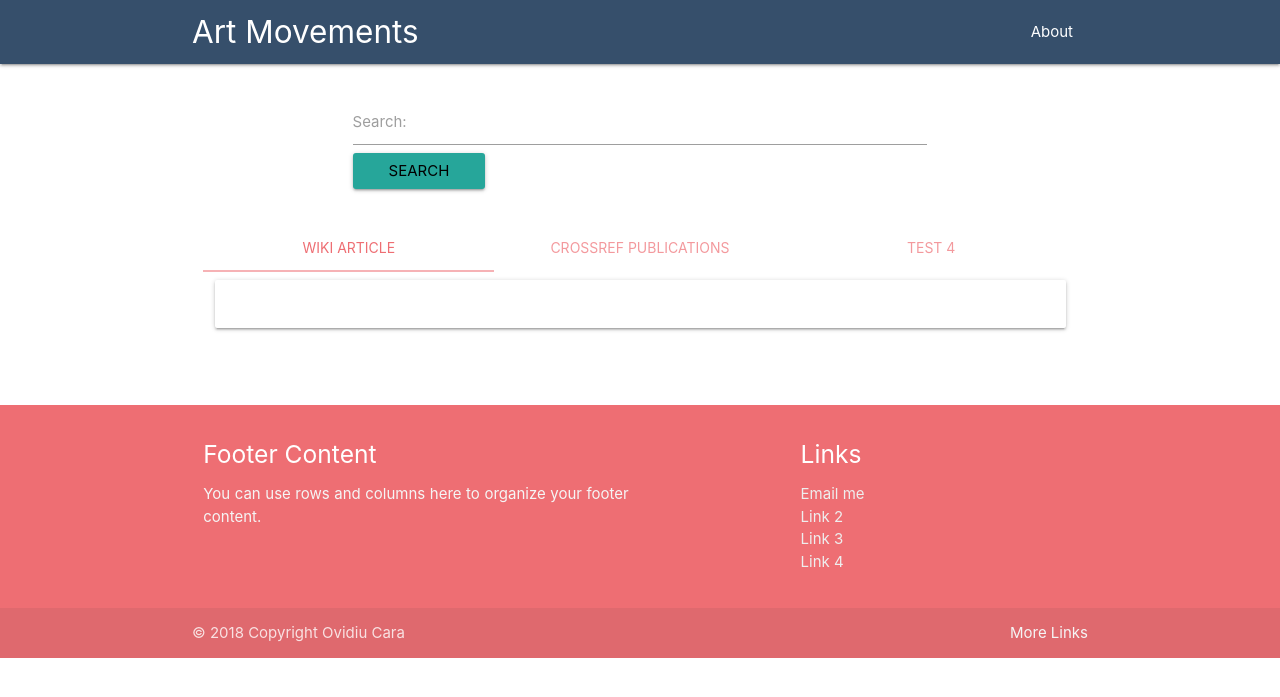
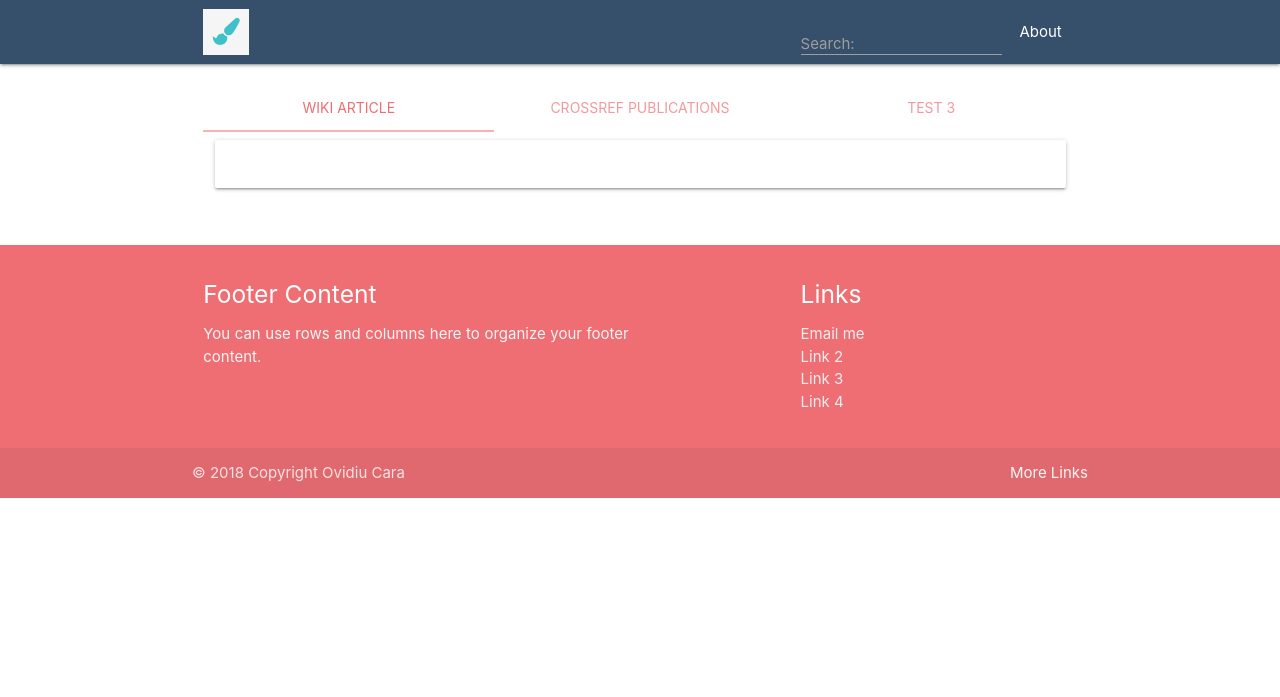
Before and after one commit to rephlexions/RAVE, a Django app: page /view/?page=Post-Impressionism in a window 1280 px wide. Shown: the top 697 px of the page. Run offline with Django 3.2, Linux system fonts and the light colour scheme; data that the repository does not hold is empty; some libraries are stand-ins or nearby versions.

Commit message:
UI/UX fixes

```diff
--- a/static/css/home.css
+++ b/static/css/home.css
@@ -0,0 +1,5 @@
+h4{
+    width: 100%;
+    text-align: center;
+
+}
--- a/static/css/rave.css
+++ b/static/css/rave.css
@@ -1,10 +1,11 @@
 body{
     text-align: justify;
+}
 
-}
 nav{
     background-color: #364f6b;
 }
+
 span.card-title {
     background-color: rgba(0, 0, 0, .3);
     width: 359px;
@@ -22,3 +23,10 @@ div.card-image{
     display: block;
     margin: auto;
 }
+
+#navbar-form{
+    display: none;
+}
+#navbar-form input, select, textarea{
+    color: white;
+}
--- a/static/js/home-jquery.js
+++ b/static/js/home-jquery.js
@@ -9,6 +9,7 @@ $('document').ready(function () {
             }
         });
     });
+
 });
 
 /*
--- a/static/js/search-jquery.js
+++ b/static/js/search-jquery.js
@@ -16,8 +16,8 @@ $("document").ready(function () {
 
     var parsed_data = JSON.parse(jsondata);
     var titles = parsed_data["text"][1];
-    console.log(parsed_data);
     var intro_text = parsed_data["text"][2];
+
     if(titles.length === 0){
         var txt = $("<h5></h5>").text("Couldn't find anything :(");
         $("div.empty-results").append(txt);
--- a/static/js/viewer-jquery.js
+++ b/static/js/viewer-jquery.js
@@ -1,15 +1,17 @@
 $('document').ready(function () {
     //Get page name
     var vars = [], hash;
-    var hashes = window.location.href.slice(window.location.href.indexOf('?') + 1).split('&');
+    var hashes = window.location.href.slice(window.location.href.indexOf('?') + 1).split('#');
     for(var i = 0; i < hashes.length; i++){
         hash = hashes[i].split('=');
         vars.push(hash[0]);
         vars[hash[0]] = hash[1];
     }
     var pagename = vars['page'];
-    $('div.mw-parser-output').prepend('<h2 id="pagetitle"></h2>');
-    $('#pagetitle').text(pagename);
+    console.log(pagename);
+    var titleheader = $("<h2></h2>");    // Create with jQuery
+
+    $('div.mw-parser-output').prepend(titleheader);
 
    var parsed_data = JSON.parse(json_page_data);
     $("#wiki-data").html(parsed_data);
@@ -22,6 +24,8 @@ $('document').ready(function () {
         $(this).remove();
     });
     $('table.infobox').removeAttr('style');
+    $('#navbar-form').show();
+
 
     //Scrollspy
     //Remove toclevel-2 elements from the ToC
--- a/templates/base.html
+++ b/templates/base.html
@@ -10,7 +10,10 @@
         <!--Import materialize.css-->
         <link type="text/css" rel="stylesheet" href="{% static "css/materialize.min.css" %}"  media="screen,projection"/>
         <link type="text/css" rel="stylesheet" href="{% static "css/rave.css" %}"  media="screen,projection"/>
+        <link type="text/css" rel="stylesheet" href="{% static "css/home.css" %}"  media="screen,projection"/>
+        <link type="text/css" rel="stylesheet" href="{% static "css/search.css" %}"  media="screen,projection"/>
         <link type="text/css" rel="stylesheet" href="{% static "css/viewer.css" %}"  media="screen,projection"/>
+        <link rel="stylesheet" href="https://maxcdn.bootstrapcdn.com/font-awesome/4.4.0/css/font-awesome.min.css">
 
         <!--Let browser know website is optimized for mobile-->
         <meta name="viewport" content="width=device-width, initial-scale=1.0"/>
@@ -24,10 +27,24 @@
     <div class="row">
         <nav>
             <div class=" container nav-wrapper">
-                <a href="/home/" class="brand-logo">Art Movements</a>
-                <ul id="nav-mobile" class="right hide-on-med-and-down">
-                    <li><a href="">About</a></li>
-                </ul>
+                <div class="row">
+                    <div class="col s8 m8 l8">
+                        <a href="/home/" class="brand-logo">
+ <i id="icon" class="fa fa-paint-brush" style="margin-top:15%;,text-shadow: rgb(172, 172, 172) 0px 0px 0px, rgb(184, 184, 184) 1px 1px 0px, rgb(196, 196, 196) 2px 2px 0px, rgb(208, 208, 208) 3px 3px 0px, rgb(221, 221, 221) 4px 4px 0px, rgb(233, 233, 233) 5px 5px 0px; font-size: 27px; color: rgb(63, 193, 201); height: 46px; width: 46px; line-height: 46px; border-radius: ; text-align: center; background-color: rgb(245, 245, 245);"></i>
+                        </a>
+                    </div>
+                    <div class="col s3 m3 l3">
+                        <form class="input-field" action="/results/" method="GET" id="navbar-form">
+                            {% csrf_token %}
+                            {{ form }}
+                        </form>
+                    </div>
+                    <div class="col s1 m1 l1">
+                        <ul id="nav-mobile" class="right hide-on-small-and-down">
+                            <li><a href="">About</a></li>
+                        </ul>
+                    </div>
+                </div>
             </div>
         </nav>
     </div>
--- a/templates/form.html
+++ b/templates/form.html
@@ -1,12 +1,6 @@
-<div class="row">
-    <div class="col s12 m9 l8 offset-l2 offset-m1">
-
 <form class="input-field" action="/results/" method="GET" id="search-form">
     {% csrf_token %}
     {{ form }}
     <input class="waves-effect waves-light btn" id="autocomplete-input"
            type="submit" value="Search">
 </form>
-
-    </div>
-</div>
--- a/templates/viewer.html
+++ b/templates/viewer.html
@@ -1,23 +1,20 @@
 {% extends "base.html" %} {% load staticfiles %}
 
 {% block content %}
-{% include "form.html" %}
-
     <div class="row">
         <div class="col s12">
           <ul class="tabs">
             <li class="tab col s4"><a class="active" href="#test1">Wiki Article</a></li>
             <li class="tab col s4"><a href="#test2">Crossref Publications</a></li>
-            <li class="tab col s4"><a href="#test4">Test 4</a></li>
+            <li class="tab col s4"><a href="#test4">Test 3</a></li>
           </ul>
         </div>
             <div id="test1" class="col s12">
                 <div class="col s12 m12 l12">
-              <div class="card-panel white">
-                <div class="" id="wiki-data">
+                  <div class="card-panel white">
+                        <div class="" id="wiki-data"></div>
+                    </div>
                 </div>
-              </div>
-            </div>
             </div>
             <div id="test2" class="col s12">
                 <div class="col s12 m6  l6 push-l3" id="crossref-pub">
@@ -50,7 +47,7 @@
             </div>
             </div>
             <div id="test4" class="col s12">
-                <div class="col s12 m6  l6 push-l3" id="crossref-pub">
+            <div class="col s12 m6  l6 push-l3" id="crossref-pub">
                 <ul class="collapsible">
                     <li class="">
                       <div class="collapsible-header"><i class="material-icons">book</i>First</div>
@@ -78,19 +75,14 @@
                     </li>
                 </ul>
             </div>
-            </div>
+        </div>
     </div>
-    <div class="row">
-
-
-
-
-        </div>
 
     <script type="text/javascript">
         var json_page_data = {{ json_data| safe }};
     </script>
     <script type="text/javascript" src="{% static "js/viewer-jquery.js" %}"></script>
+    <script type="text/javascript" src="{% static "js/form-jquery.js" %}"></script>
 
 {% endblock content %}
 <!--
```
Also changed, not shown: templates/home.html (+7 -3 lines), templates/results.html (+9 -4 lines). Lines whose indentation alone changed are shown as unchanged.
